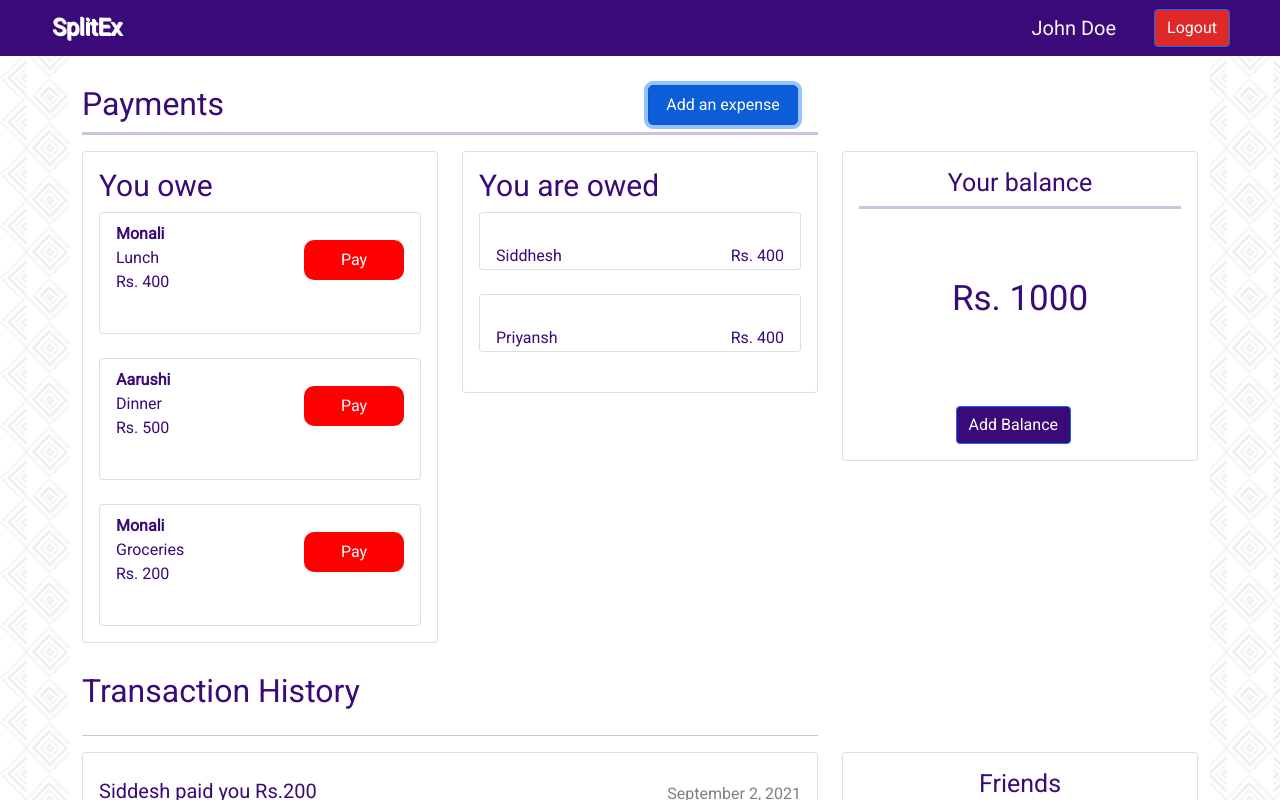
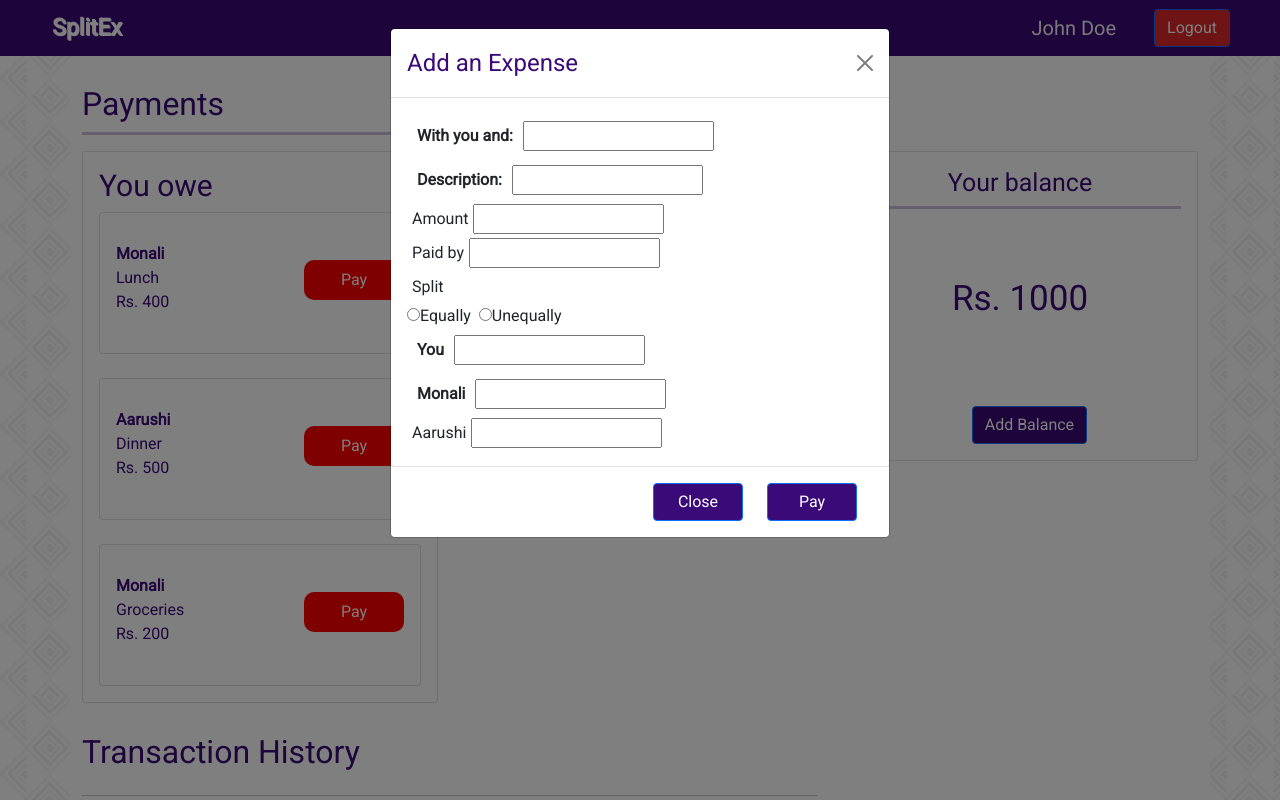
Before and after one commit to siddheshhadkar/splitex, a React (Create React App) app in the folder frontend/: page /dashboard in a window 1280 px wide. Both pictures are taken after a click on the button "Add an expense". Shown: the top 800 px of the page. Built offline with nearby package versions, Linux system fonts and the light colour scheme.

Commit message:
Aligned text properly

```diff
--- a/frontend/src/components/Dashboard.js
+++ b/frontend/src/components/Dashboard.js
@@ -1,7 +1,8 @@
-import React from "react";
-import { Container, Row, Col, Button, Card } from "react-bootstrap";
+import React, { useState } from "react";
+import { Container, Row, Col, Button, Modal } from "react-bootstrap";
 import DashboardNavbar from "./DashboardNavbar";
 import "../styles/dashboard.css";
+import "../styles/you-owe-card.css";
 import YouOweCard from "./Dashboard components/YouOweCard";
 import YouAreOwedCard from "./Dashboard components/YouAreOwedCard";
 import TransactionHistoryCard from "./Dashboard components/TransactionHistoryCard";
@@ -9,6 +10,10 @@ import FriendsCard from "./Dashboard components/FriendsCard";
 import BalanceCard from "./Dashboard components/BalanceCard";
 
 export default function Dashboard() {
+  const [show, setShow] = useState(false);
+  const handleClose = () => setShow(false);
+  const handleShow = () => setShow(true);
+
   return (
     <>
       <DashboardNavbar />
@@ -16,7 +21,7 @@ export default function Dashboard() {
         <Row>
           <Col xs={12} md={8}>
             <h2 className="label">Payments</h2>
-            <Button className="add-expense-btn"> Add an expense</Button>
+            <Button className="add-expense-btn" onClick={handleShow}>Add an expense</Button>
             <hr className="page-title-separator" />
           </Col>
           <Col xs={12} md={4}></Col>
@@ -51,6 +56,56 @@ export default function Dashboard() {
           </Col>
         </Row>
       </Container>
+
+      <Modal show={show} onHide={handleClose}>
+        <Modal.Header closeButton>
+          <Modal.Title style={{ color: "#3B0A79" }}>Add an Expense</Modal.Title>
+        </Modal.Header>
+        <Modal.Body>
+          <label for="friend_name" className="label-style">With you and: </label>
+          <input type="text" name="friend_name" />
+          <br />
+          <label for="description" className="label-style">Description: </label>
+          <input type="text" name="description" />
+          <br />
+          <label for="amount" style={{ margin: "5px" }}>
+            Amount
+          </label>
+          <input type="text" name="amount" />
+          <br />
+          <label for="paid_by" style={{ margin: "5px" }}>
+            Paid by
+          </label>
+          <input type="text" name="paid_by" />
+          <br />
+          <label for="split" style={{ margin: "5px" }}>
+            Split
+          </label>
+          <br />
+          <input type="radio" name="equally" />
+          Equally
+          &nbsp;
+          <input type="radio" name="unequally" />
+          Unequally
+          <br />
+          <label for="owner_amount" className="label-style">You </label>
+          <input type="text" name="owner_amount" />
+          <br />
+          <label for="friend1_amount" className="label-style">Monali</label>
+          <input type="text" name="friend1_amount" />
+          <br />
+          <label for="friend1_amount" style={{ margin: "5px" }}>
+            Aarushi
+          </label>
+          <input type="text" name="friend2_amount" />
+        </Modal.Body>
+        <Modal.Footer>
+          <Button onClick={handleClose}>Close</Button>
+          <Button onClick={handleClose}>Pay</Button>
+        </Modal.Footer>
+      </Modal>
+
+
     </>
   );
 }
--- a/frontend/src/styles/balance-card.css
+++ b/frontend/src/styles/balance-card.css
@@ -7,8 +7,7 @@
 
 .add-balance-btn {
   width: max-content;
-  text-align: center;
-  margin-left: 30%;
+  margin-left: 35%;
   margin-top: 20%;
 }
 
--- a/frontend/src/styles/transaction-history-card.css
+++ b/frontend/src/styles/transaction-history-card.css
@@ -1,6 +1,6 @@
 .transaction-card-body {
   font-size: 20px;
-  margin-top: 10px;
+  margin-top: 5%;
 }
 
 .transaction-card-date {
--- a/frontend/src/styles/you-are-owed-card.css
+++ b/frontend/src/styles/you-are-owed-card.css
@@ -4,8 +4,7 @@
 }
 
 .owed-card-text {
-  position: relative;
-  top: 15px;
+
   color: #3b0a79;
 }
 
--- a/frontend/src/styles/you-owe-card.css
+++ b/frontend/src/styles/you-owe-card.css
@@ -1,5 +1,6 @@
 .owe-card-text {
   position: relative;
+  margin-top:7%;
   color: #3b0a79;
   bottom: 7px;
 }
```
Also changed, not shown: frontend/src/components/Dashboard components/BalanceCard.js (line endings or trailing spaces).
